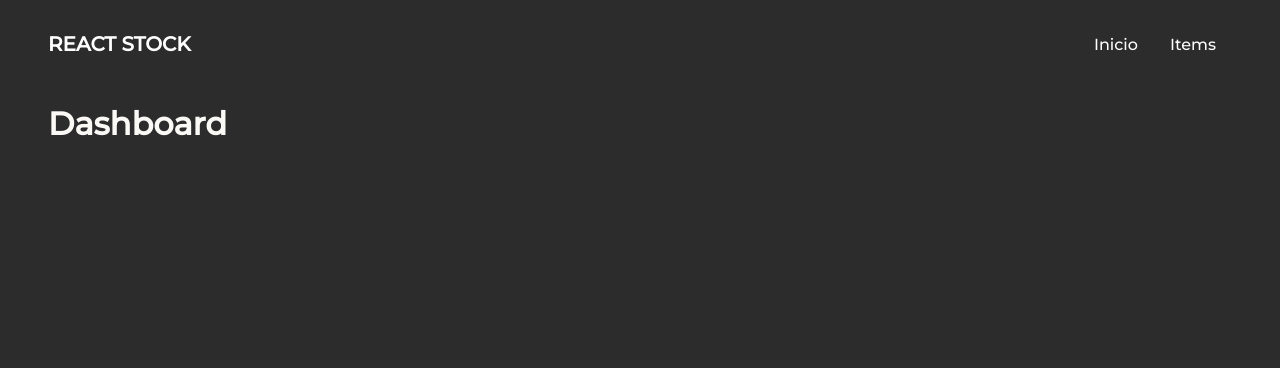
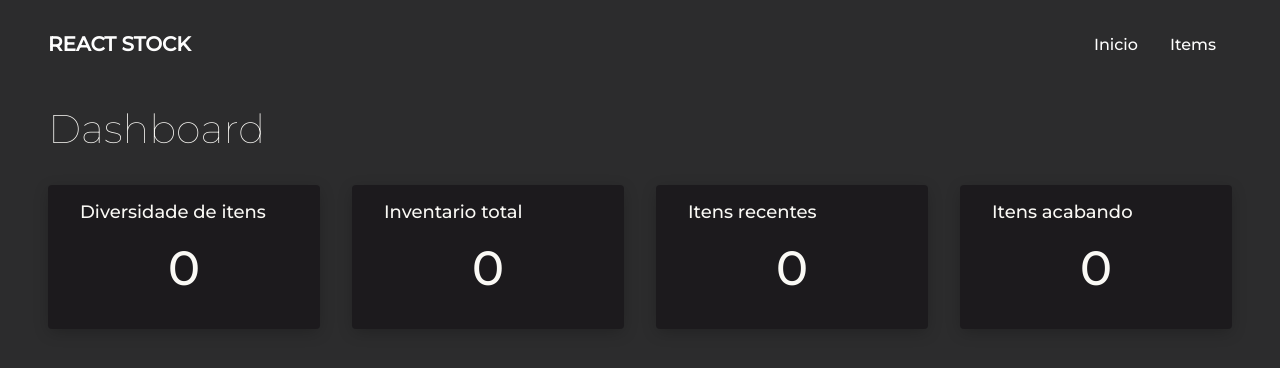
Before and after one commit to eduardoB7/Gestor-de-estoque, a React (Vite) app: page / in a window 1280 px wide. Shown: the top 368 px of the page. Built offline with nearby package versions, Linux system fonts and the light colour scheme.

Commit message:
pequena correçao na nomeclatura

```diff
--- a/src/pages/Dahsboard.jsx
+++ /dev/null
@@ -1,3 +0,0 @@
-export default function Dahsboard() {
-  return <h1>Dashboard</h1>;
-}
--- a/src/routes.jsx
+++ b/src/routes.jsx
@@ -1,6 +1,6 @@
 import { createBrowserRouter } from "react-router-dom";
 import RootLayout from "./pages/RootLayout";
-import Dahsboard from "./pages/Dahsboard";
+import Dashboard from "./pages/Dashboard";
 import ItemsLayout from "./pages/Items/Layout";
 import ShowItem from "./pages/Items/ShowItem";
 import UpdateItem from "./pages/Items/UpdateItem";
@@ -14,7 +14,7 @@ const router = createBrowserRouter([
     children: [
       {
         index: true,
-        element: <Dahsboard />,
+        element: <Dashboard />,
       },
       {
         path: "items",
```
